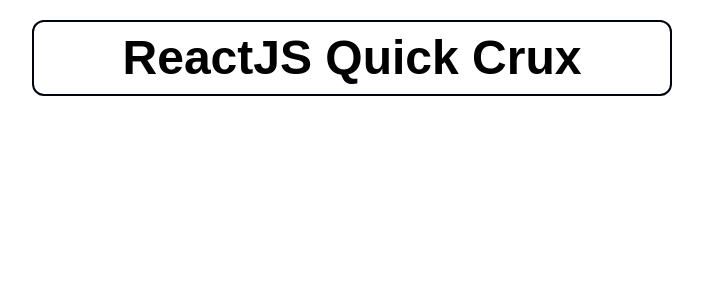
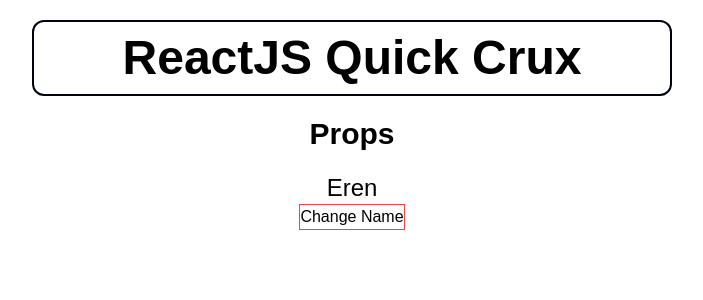
Before and after one commit to arpitv970/react-quick-crux, a React (Vite) app: page /props in a window 1280 px wide. Before the commit this address had no page. Shown: the top 300 px of the page, without its empty margins (288-991 px from the left). Built offline with nearby package versions, Linux system fonts and the light colour scheme; the HTML template or start-up script is replaced by a standard one.

Commit message:
added props

```diff
--- a/src/App.jsx
+++ b/src/App.jsx
@@ -1,6 +1,7 @@
 import { Link, Route, Routes } from 'react-router-dom';
 import Home from './components/Home';
 import MapFilter from './components/MapFilter';
+import PropsParent from './components/PropsParent';
 import State from './components/State';
 
 const App = () => {
@@ -15,6 +16,7 @@
                 <Route path='/' element={<Home />} />
                 <Route path='/map-filter' element={<MapFilter />} />
                 <Route path='/state' element={<State />} />
+                <Route path='/props' element={<PropsParent />} />
             </Routes>
         </div>
     );
--- a/src/components/Home.jsx
+++ b/src/components/Home.jsx
@@ -16,9 +16,11 @@
                         States in React
                     </li>
                 </Link>
-                <li className='border border-primary text-primary-500 line-through text-center h-[100%] w-[100%] flex justify-center items-center rounded-xl hover:bg-primary hover:text-white transition-all ease-in-out duration-300 cursor-pointer m-auto p-4'>
-                    Props in React
-                </li>
+                <Link to='/props'>
+                    <li className='border border-primary text-primary-500 text-center h-[100%] w-[100%] flex justify-center items-center rounded-xl hover:bg-primary hover:text-white transition-all ease-in-out duration-300 cursor-pointer m-auto p-4'>
+                        Props in React
+                    </li>
+                </Link>
                 <li className='border border-primary text-primary-500 line-through text-center h-[100%] w-[100%] flex justify-center items-center rounded-xl hover:bg-primary hover:text-white transition-all ease-in-out duration-300 cursor-pointer m-auto p-4'>
                     Inline Conditional Expressions
                 </li>
--- /dev/null
+++ b/src/components/PropsChild.jsx
@@ -0,0 +1,10 @@
+const PropsChild = (props) => {
+    const { name } = props;
+    return (
+        <div className='text-center text-2xl mt-5 flex justify-center items-center'>
+            {name}
+        </div>
+    );
+};
+
+export default PropsChild;
--- /dev/null
+++ b/src/components/PropsParent.jsx
@@ -0,0 +1,22 @@
+import PropsChild from './PropsChild';
+import { useState } from 'react';
+
+const PropsParent = () => {
+    const [name, setName] = useState('Eren');
+    return (
+        <div>
+            <h1 className='text-center mt-5 text-3xl font-bold'>Props</h1>
+            <PropsChild name={name} />
+            <button
+                className='border border-red-500 flex justify-center items-center mx-auto'
+                onClick={() =>
+                    name === 'Eren' ? setName('Mikasa') : setName('Eren')
+                }
+            >
+                Change Name
+            </button>
+        </div>
+    );
+};
+
+export default PropsParent;
```
